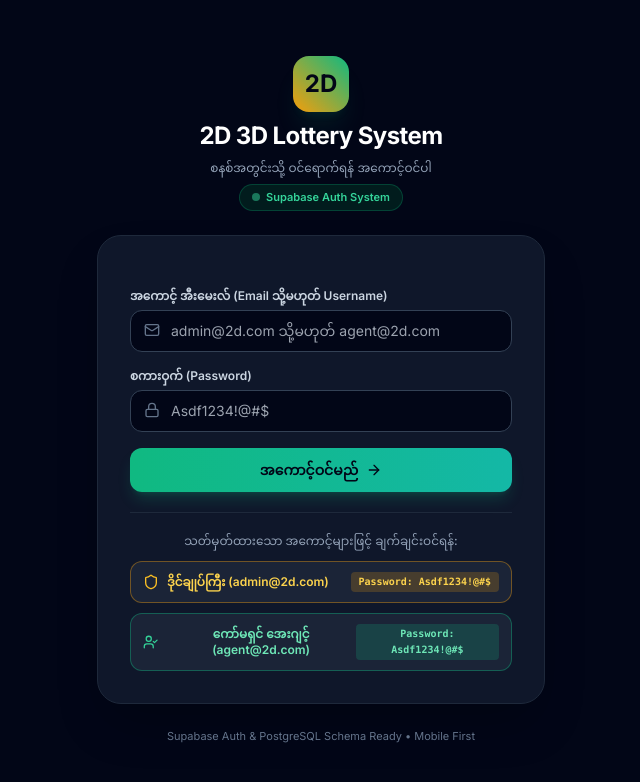
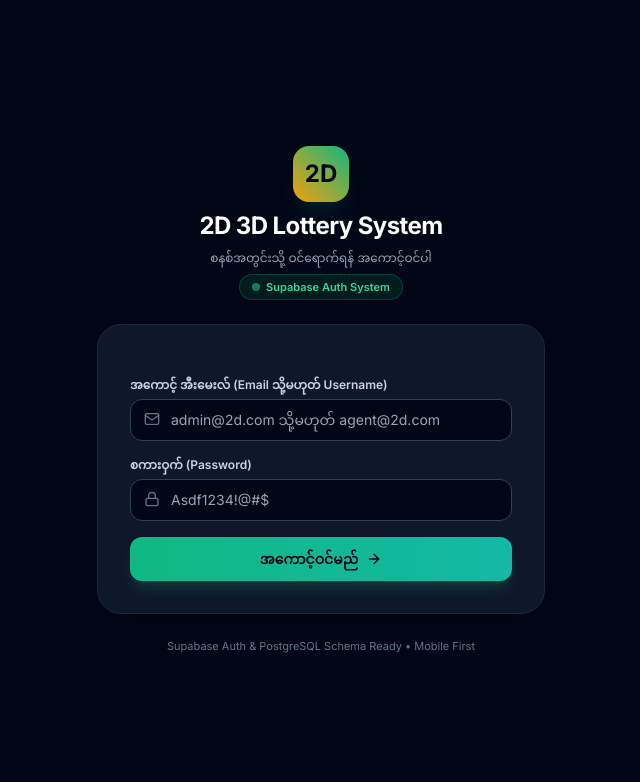
Before and after one commit to waiyanaung65777-design/lottery-management-system, a website: page public/login.html in a window 1280 px wide. Shown: the whole page, without its empty margins (319-959 px from the left). Drawn offline with nearby package versions, Linux system fonts and the light colour scheme; no server answers; a web font is replaced by a local one.

Commit message:
fix: remove quick login preset buttons from login page

```diff
--- a/public/login.html
+++ b/public/login.html
@@ -61,30 +61,6 @@
           <i data-lucide="arrow-right" class="w-4 h-4"></i>
         </button>
       </form>
-
-      <!-- Quick Demo Login Presets -->
-      <div class="border-t border-slate-800 pt-5 space-y-3">
-        <span class="block text-center text-xs text-slate-400 font-medium">သတ်မှတ်ထားသော အကောင့်များဖြင့် ချက်ချင်းဝင်ရန်:</span>
-        <div class="grid grid-cols-1 gap-2.5">
-          <button type="button" onclick="quickLogin('admin@2d.com', 'Asdf1234!@#$')"
-                  class="w-full py-2.5 px-3 rounded-xl bg-slate-800/80 hover:bg-slate-800 border border-amber-500/40 text-amber-300 text-xs font-semibold flex items-center justify-between transition-all">
-            <span class="flex items-center gap-2">
-              <i data-lucide="shield" class="w-4 h-4 text-amber-400"></i>
-              ဒိုင်ချုပ်ကြီး (admin@2d.com)
-            </span>
-            <span class="text-[10px] bg-amber-500/20 px-2 py-0.5 rounded text-amber-300 font-mono">Password: Asdf1234!@#$</span>
-          </button>
-
-          <button type="button" onclick="quickLogin('agent@2d.com', 'Asdf1234!@#$')"
-                  class="w-full py-2.5 px-3 rounded-xl bg-slate-800/80 hover:bg-slate-800 border border-emerald-500/40 text-emerald-300 text-xs font-semibold flex items-center justify-between transition-all">
-            <span class="flex items-center gap-2">
-              <i data-lucide="user-check" class="w-4 h-4 text-emerald-400"></i>
-              ကော်မရှင် အေးဂျင့် (agent@2d.com)
-            </span>
-            <span class="text-[10px] bg-emerald-500/20 px-2 py-0.5 rounded text-emerald-300 font-mono">Password: Asdf1234!@#$</span>
-          </button>
-        </div>
-      </div>
 
     </div>
 
```
